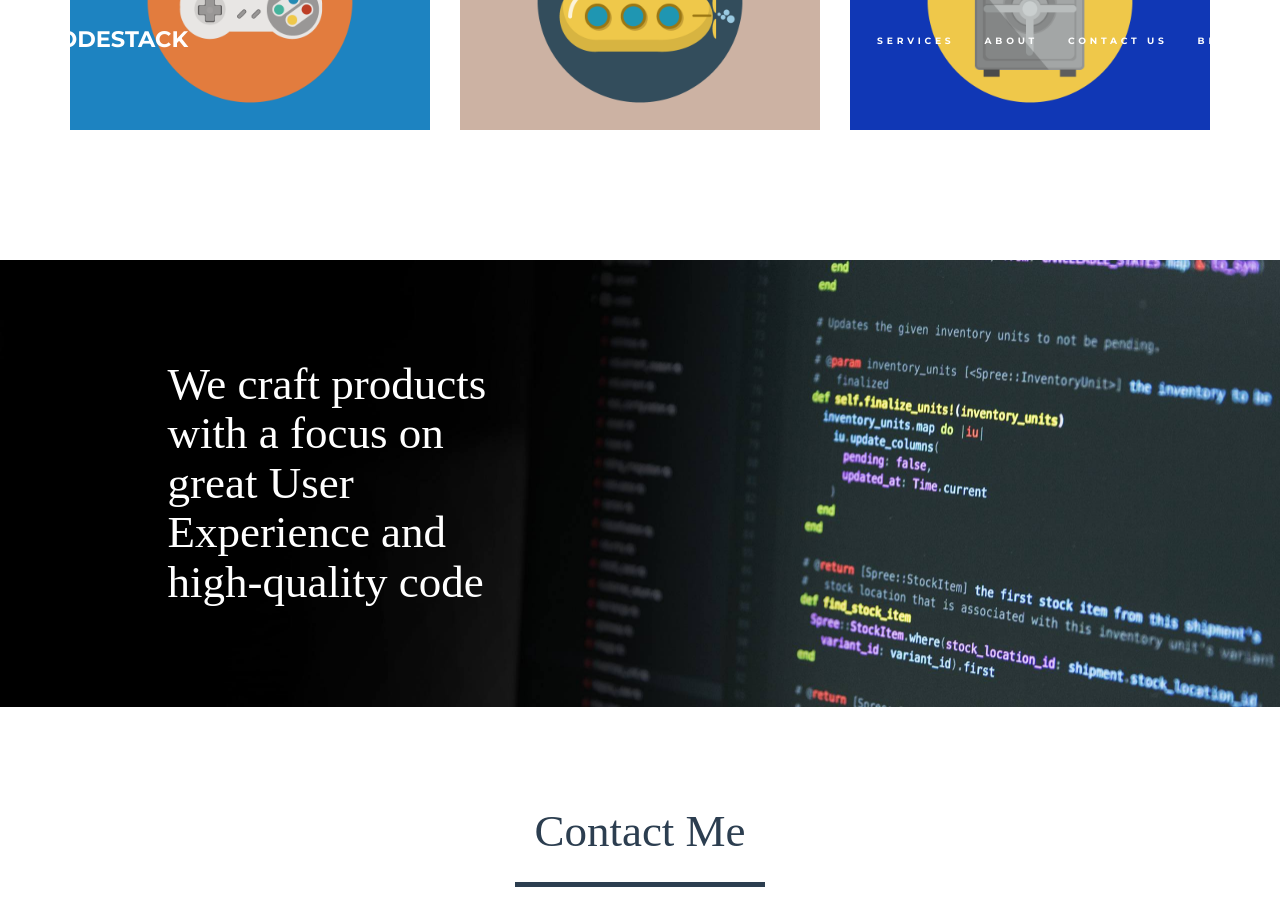
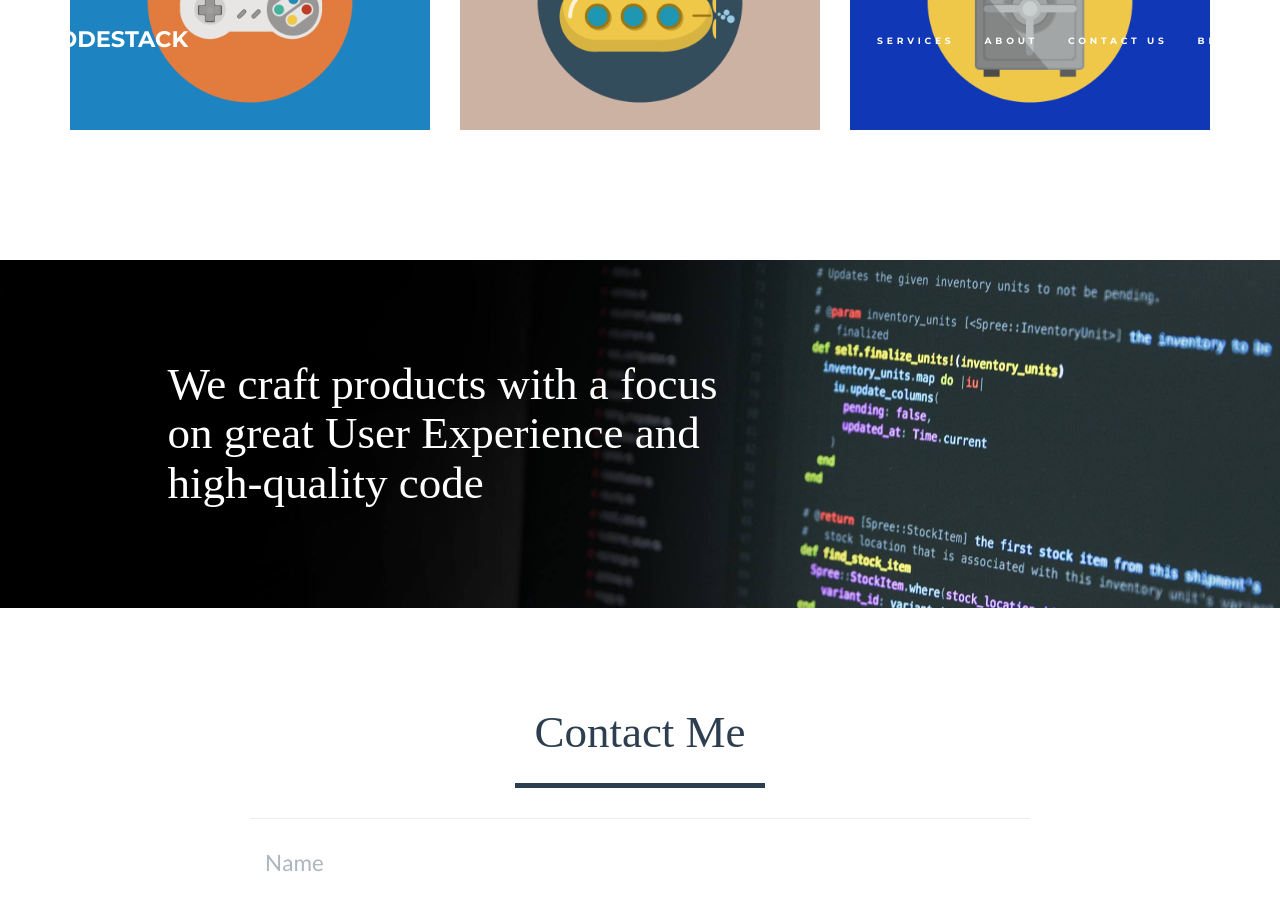
Before and after one commit to nodestack/nodestack.github.io, a Jekyll site: the page built from index.html, in a window 1280 px wide and 900 px high, scrolled down 1530 px. Built offline with Jekyll 4.4.1, drawn with Linux system fonts in a browser that asks for light colours; some web fonts are replaced.

Commit message:
Update about.html

```diff
--- a/_includes/about.html
+++ b/_includes/about.html
@@ -2,7 +2,7 @@
     <section class="success" id="about">
         <div class="container">
             <div class="row">
-                <div class="col-lg-4 col-lg-offset-1">
+                <div class="col-lg-6 col-lg-offset-1">
                     <h2>We craft products with a focus on great User Experience and high-quality code</h2>
 
                 </div>
```
